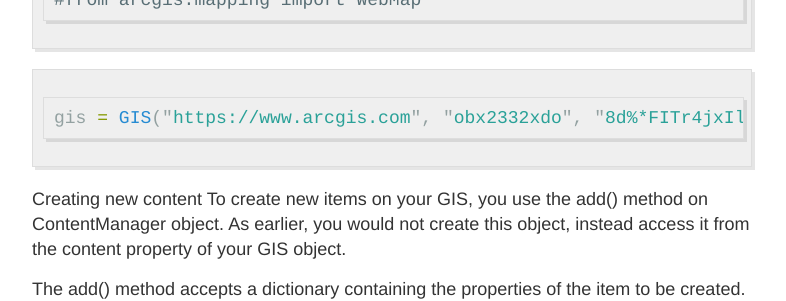
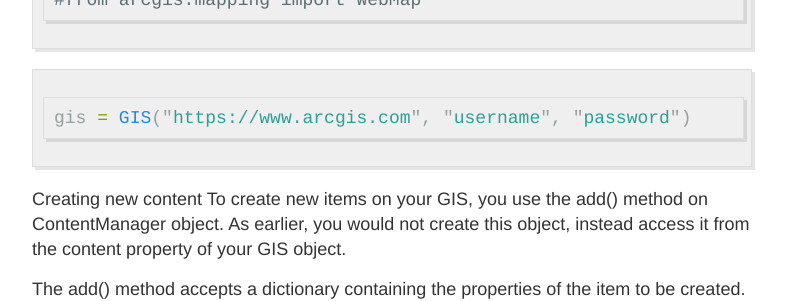
Before and after one commit to mats2332/mats2332.github.io, a Jekyll site: the page built from _posts/2018-05-14-5103_5104_Final_Project_A&P_2_ArcGISPythonAPI_v2.md, in a window 1280 px wide and 900 px high, scrolled down 396 px. Shown: the part 152-453 px from the top of the window, without its empty margins (248-1034 px from the left). Built offline with Jekyll 4.4.1, drawn with Linux system fonts in a browser that asks for light colours.

Commit message:
Update 2018-05-14-5103_5104_Final_Project_A&P_2_ArcGISPythonAPI_v2.md

````diff
--- a/_posts/2018-05-14-5103_5104_Final_Project_A&P_2_ArcGISPythonAPI_v2.md
+++ b/_posts/2018-05-14-5103_5104_Final_Project_A&P_2_ArcGISPythonAPI_v2.md
@@ -14,7 +14,7 @@ from arcgis.gis import GIS
 
 
 ```python
-gis = GIS("https://www.arcgis.com", "obx2332xdo", "8d%*FITr4jxIllqIY7!&#")
+gis = GIS("https://www.arcgis.com", "username", "password")
 ```
 
 Creating new content
````
